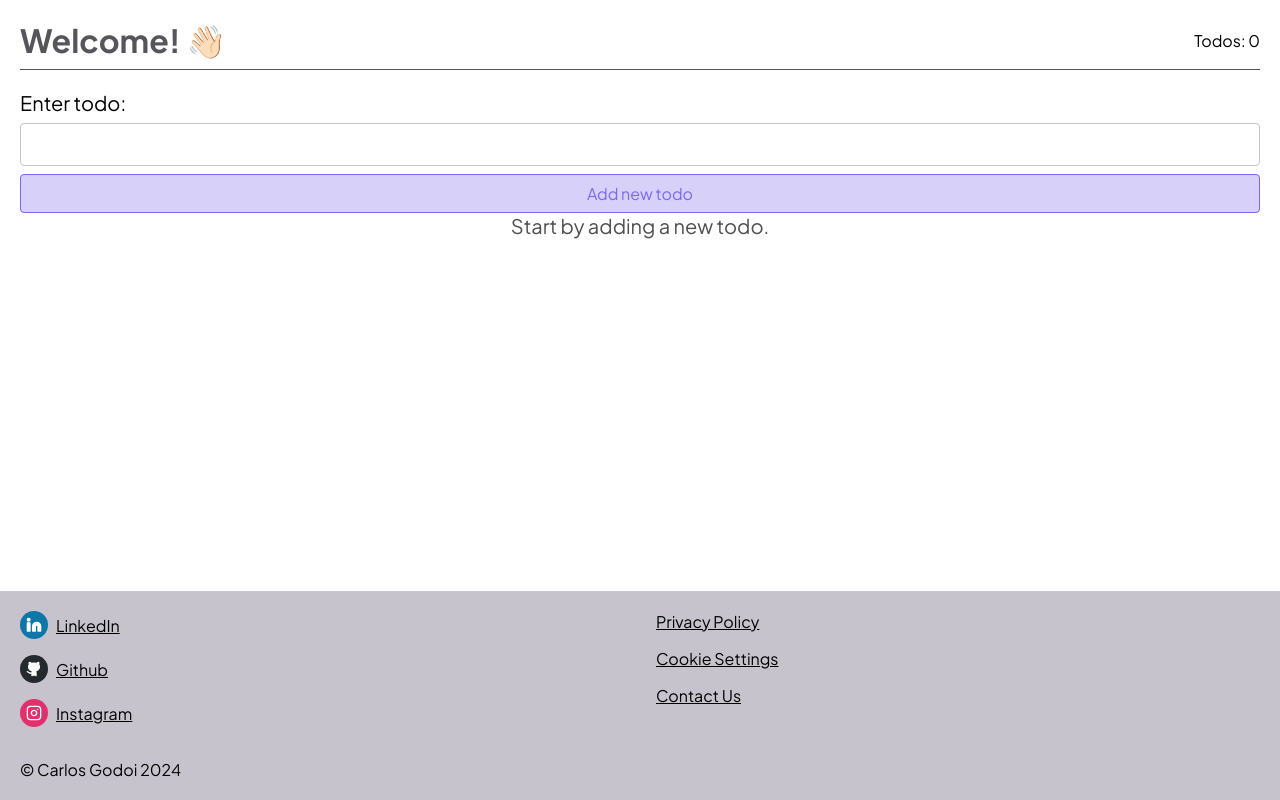
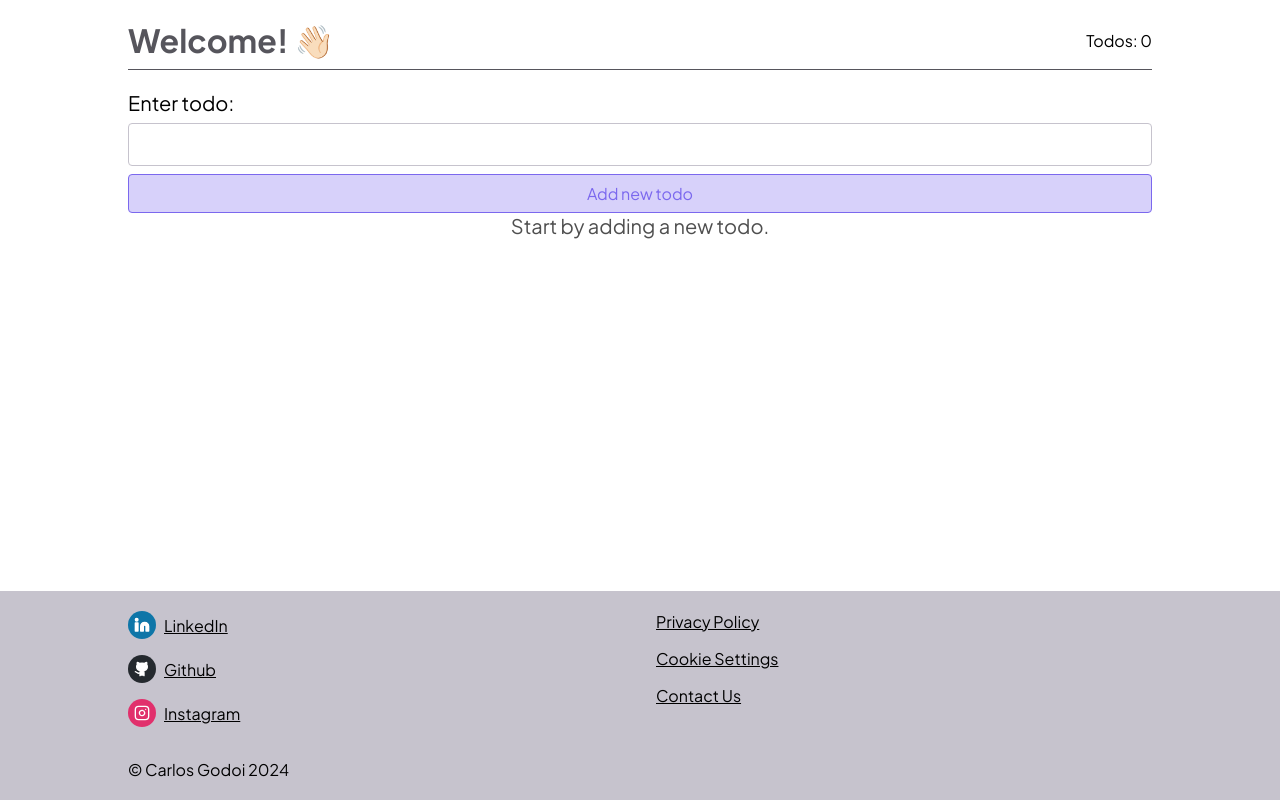
Before and after one commit to ceduardogodoi/arke, a React (Vite) app: page / in a window 1280 px wide. Built offline with nearby package versions, Linux system fonts and the light colour scheme.

Commit message:
feat: initial desktop styles

```diff
--- a/src/components/organisms/footer/index.tsx
+++ b/src/components/organisms/footer/index.tsx
@@ -7,6 +7,7 @@ export function Footer() {
 
   return (
     <footer className="page-footer">
+      <div className="page-footer__content">
         <nav>
           <ul className="page-footer__socials">
             <li data-social="linkedin" className="page-footer__social">
@@ -57,6 +58,7 @@ export function Footer() {
             <time dateTime={year}>{year}</time>
           </p>
         </div>
+      </div>
     </footer>
   );
 }
--- a/src/components/organisms/footer/styles.css
+++ b/src/components/organisms/footer/styles.css
@@ -1,16 +1,27 @@
 .page-footer {
   background-color: var(--color-grey-300);
+}
+
+.page-footer__content {
   display: flex;
   flex-direction: column;
   gap: 32px;
+  margin-inline: auto;
   padding-block: var(--global-padding-block);
   padding-inline: var(--global-padding-inline);
 }
 
 @media screen and (min-width: 768px) {
-  .page-footer {
+  .page-footer__content {
     display: grid;
     grid-template-columns: repeat(2, 1fr);
+    max-width: 1024px;
+  }
+}
+
+@media screen and (min-width: 1280px) {
+  .page-footer__content {
+    max-width: 1024px;
   }
 }
 
--- a/src/components/organisms/header/styles.css
+++ b/src/components/organisms/header/styles.css
@@ -1,3 +1,13 @@
+.page-header {
+  margin-inline: auto;
+}
+
+@media screen and (min-width: 1280px) {
+  .page-header {
+    max-width: 1024px;
+  }
+}
+
 .page-header__content {
   align-items: center;
   display: flex;
--- a/src/components/templates/todos-template/styles.css
+++ b/src/components/templates/todos-template/styles.css
@@ -1,5 +1,15 @@
 #root {
   position: relative;
+}
+
+.page-content {
+  margin-inline: auto;
+}
+
+@media screen and (min-width: 1280px) {
+  .page-content {
+    max-width: 1024px;
+  }
 }
 
 :is(.page-header, .page-content) {
```
Lines whose indentation alone changed are shown as unchanged.
